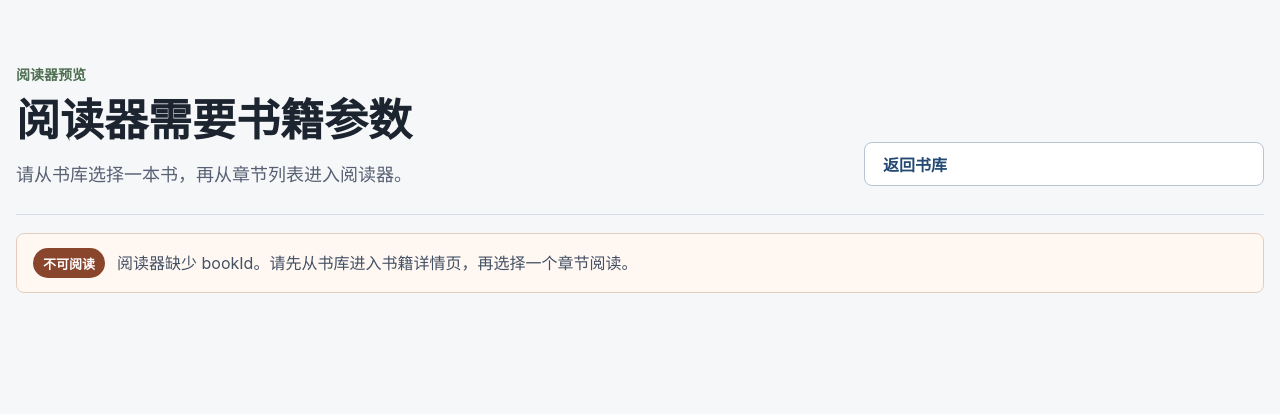
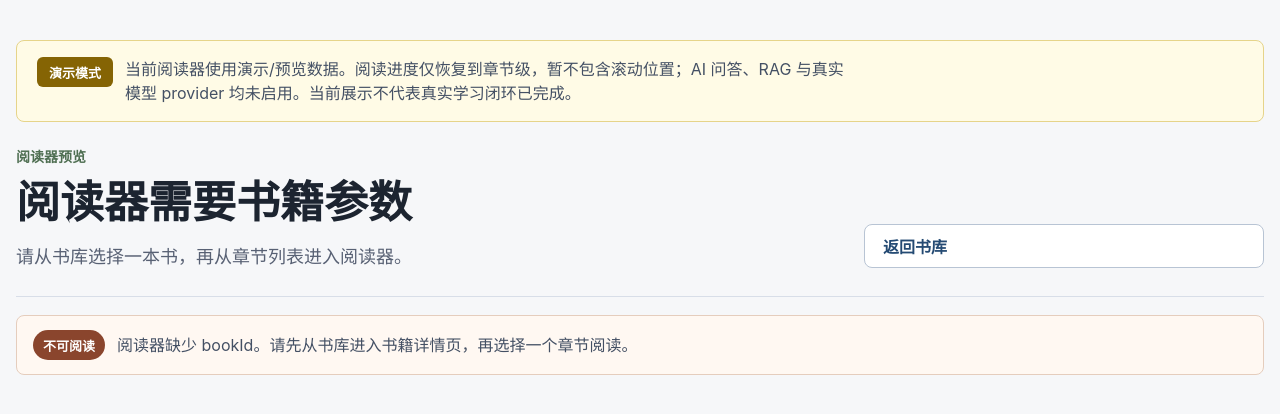
Before and after one commit to ICPC-zzz/learning-agent-platform, a Next.js app in the folder apps/web/: page /reader in a window 1280 px wide. Shown: the top 414 px of the page. Built offline with nearby package versions, Linux system fonts and the light colour scheme.

Commit message:
feat(web): add reader demo mode notice

```diff
--- a/apps/web/src/app/globals.css
+++ b/apps/web/src/app/globals.css
@@ -195,6 +195,39 @@ h1 {
   background: #8a452d;
 }
 
+
+.demoModeNotice {
+  display: flex;
+  flex-wrap: wrap;
+  gap: 12px;
+  align-items: flex-start;
+  padding: 16px 20px;
+  border: 1px solid #e6d48a;
+  border-radius: 8px;
+  background: #fffbe6;
+  color: #263241;
+}
+
+.demoModeNotice p {
+  margin: 0;
+  color: #445064;
+  line-height: 1.5;
+  max-width: 72ch;
+}
+
+.demoModeBadge {
+  display: inline-flex;
+  align-items: center;
+  min-height: 30px;
+  padding: 0 12px;
+  border-radius: 6px;
+  background: #856404;
+  color: #ffffff;
+  font-size: 0.8125rem;
+  font-weight: 800;
+  white-space: nowrap;
+  flex-shrink: 0;
+}
 .readerLayout {
   display: grid;
   grid-template-columns: 240px minmax(0, 1fr) 320px;
--- a/apps/web/src/app/reader/page.tsx
+++ b/apps/web/src/app/reader/page.tsx
@@ -17,6 +17,21 @@ import {
   resolveReaderChapterSelection,
   type ReaderRawSearchParams,
 } from "./reader-query";
+
+function DemoModeNotice() {
+  return (
+    <section
+      aria-label="演示模式提醒"
+      className="demoModeNotice"
+    >
+      <span className="demoModeBadge">演示模式</span>
+      <p>
+        当前阅读器使用演示/预览数据。阅读进度仅恢复到章节级，暂不包含滚动位置；AI
+        问答、RAG 与真实模型 provider 均未启用。当前展示不代表真实学习闭环已完成。
+      </p>
+    </section>
+  );
+}
 
 interface ReaderPageProps {
   searchParams?: Promise<ReaderRawSearchParams>;
@@ -54,6 +69,7 @@ export default async function ReaderPage({ searchParams }: ReaderPageProps) {
   ) {
     return (
       <main className="readerPage">
+        <DemoModeNotice />
         <header className="readerHeader">
           <div>
             <p className="eyebrow">阅读器预览</p>
@@ -99,6 +115,7 @@ export default async function ReaderPage({ searchParams }: ReaderPageProps) {
 
   return (
     <main className="readerPage">
+      <DemoModeNotice />
       <header className="readerHeader">
         <div>
           <p className="eyebrow">阅读器预览</p>
@@ -162,6 +179,7 @@ export default async function ReaderPage({ searchParams }: ReaderPageProps) {
 function ReaderEmptyState({ message }: { message: string }) {
   return (
     <main className="readerPage">
+      <DemoModeNotice />
       <header className="readerHeader">
         <div>
           <p className="eyebrow">阅读器预览</p>
```
Also changed, not shown: 2 other files (tests, documents, lock files or other folders).
